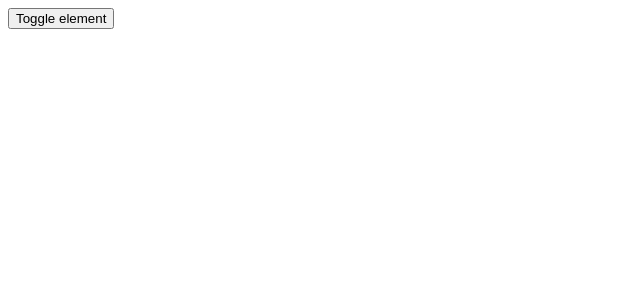
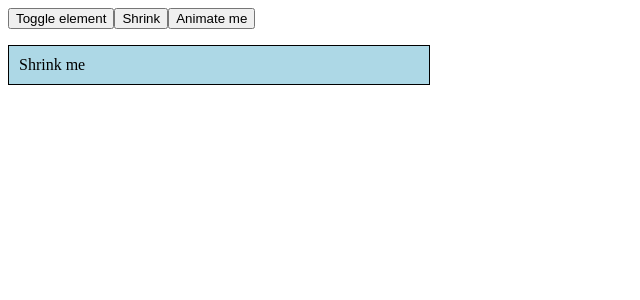
Before and after one commit to rgierczak/test-angular-advanced-animations, an Angular app: page / in a window 1280 px wide. Shown: the top 300 px of the page, without its empty margins (0-640 px from the left). Built offline with nearby package versions, Linux system fonts and the light colour scheme.

Commit message:
Use dynamic dimensional properties

```diff
--- a/src/app/animations.ts
+++ b/src/app/animations.ts
@@ -21,3 +21,14 @@ export const showStateTrigger = trigger('showState', [
         opacity: 0
     })))
 ]);
+
+export const animateStateTrigger = trigger('animateState', [
+    transition('* => *', [
+        animate(400, style({
+            width: 0
+        })),
+        animate(400, style({
+            width: '*'
+        }))
+    ])
+]);
--- a/src/app/app.component.html
+++ b/src/app/app.component.html
@@ -7,3 +7,19 @@
     *ngIf="isShown">
     You can see me now!
 </p>
+
+<button
+    (click)="width = width - 50">
+    Shrink
+</button>
+
+<button
+    (click)="animate = true">
+    Animate me
+</button>
+
+<p
+    [@animateState]="animate ? 'animated' : 'noAnimation'"
+    [ngStyle]="{ 'width.px': width }">
+    Shrink me
+</p>
--- a/src/app/app.component.ts
+++ b/src/app/app.component.ts
@@ -1,15 +1,18 @@
 import { Component } from '@angular/core';
 
-import { showStateTrigger } from './animations';
+import { animateStateTrigger, showStateTrigger } from './animations';
 
 @Component({
     selector: 'app-root',
     templateUrl: './app.component.html',
     styleUrls: ['./app.component.scss'],
     animations: [
-        showStateTrigger
+        showStateTrigger,
+        animateStateTrigger
     ]
 })
 export class AppComponent {
-    isShown: false;
+    isShown = false;
+    animate = false;
+    width = 400;
 }
```
Also changed, not shown: 1 other file (tests, documents, lock files or other folders).
